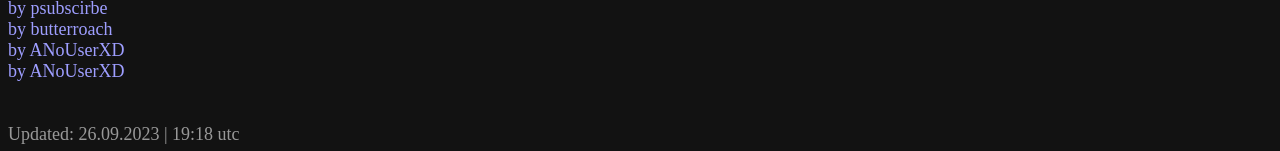
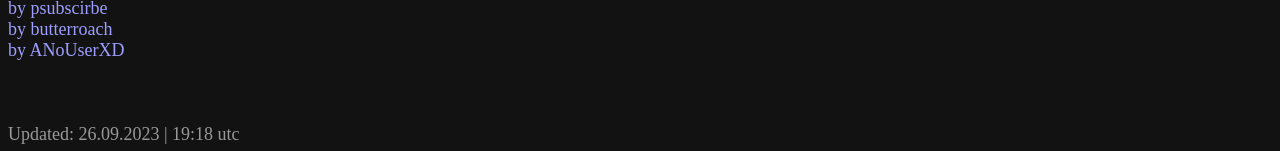
Before and after one commit to aturned777/bytebeat-archive, a plain HTML site: page index.html in a window 1280 px wide. Shown: the part 334-485 px from the top of the page. Drawn offline with Linux system fonts and the light colour scheme.

Commit message:
Update index.html

```diff
--- a/index.html
+++ b/index.html
@@ -66,7 +66,7 @@ a {
 
             <a target="_blank" href="https://anouserxd.github.io/ANUXD_BBeat_Composer/">by ANoUserXD</a><br>
 
-            <a target="_blank" href="https://anouserxd.github.io/ANUXD_BBeat_Composer/">by ANoUserXD</a><br><br><br>Updated: 26.09.2023  | 19:18 utc
+            <br><br><br>Updated: 26.09.2023  | 19:18 utc
 
 
 
```
